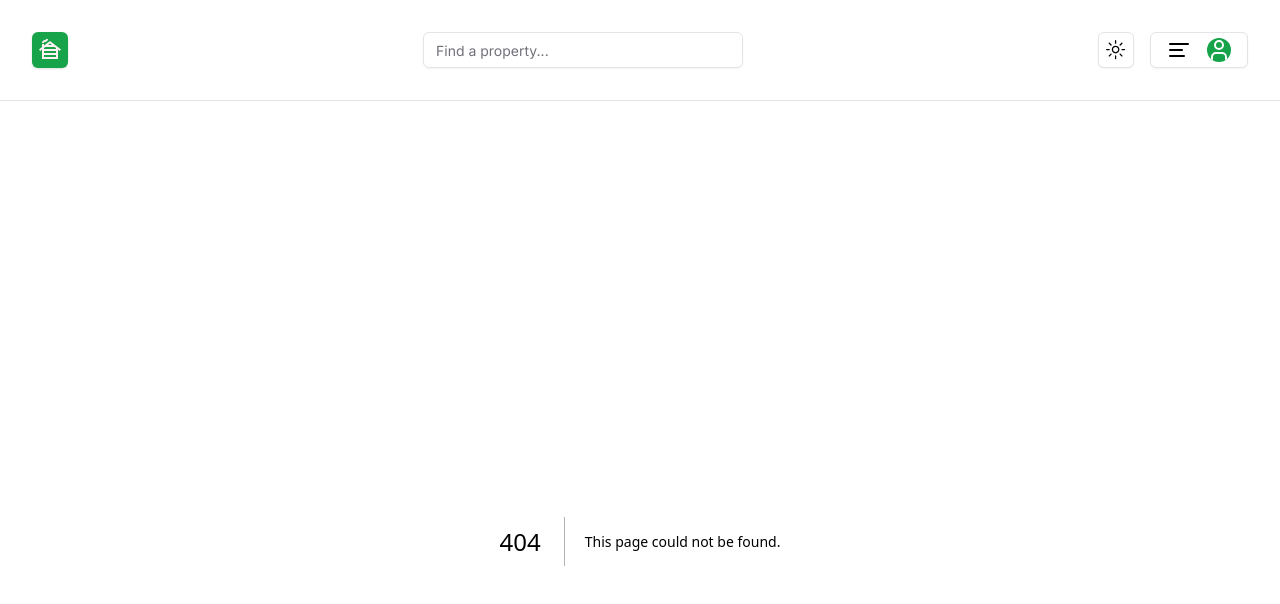
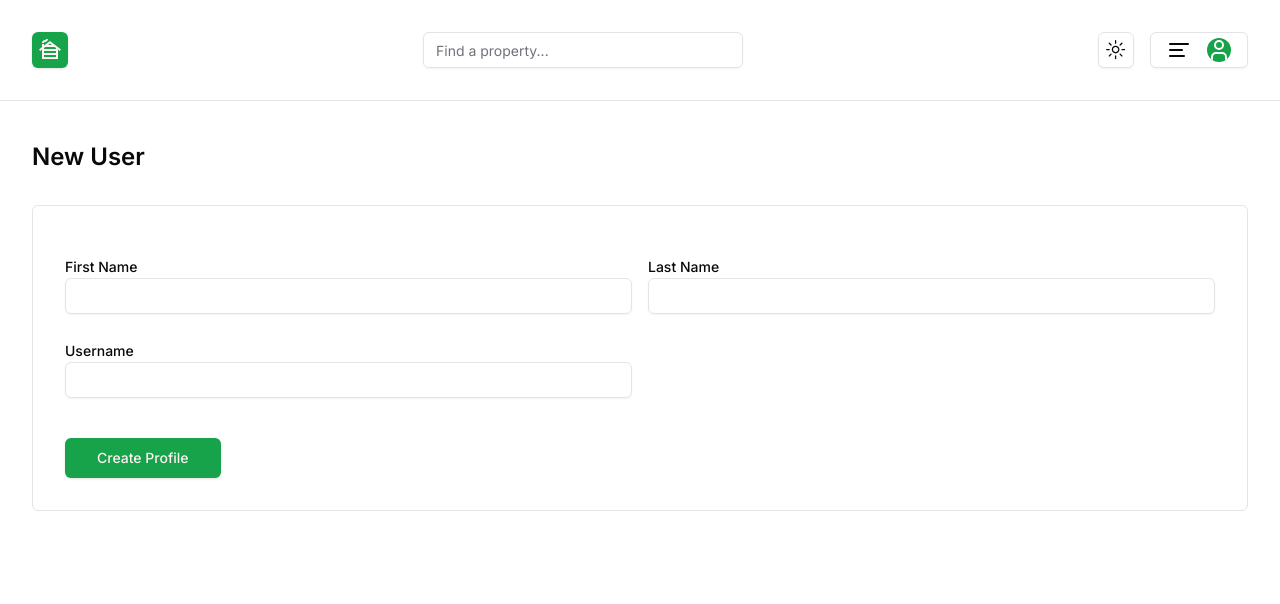
Before and after one commit to matchoo812/home-away, a Next.js app: page /profile/create in a window 1280 px wide. Before the commit this address had no page. Shown: the top 604 px of the page. Built offline with nearby package versions, Linux system fonts and the light colour scheme.

Commit message:
create form-related components and set up frontend for basic user profile creation

```diff
--- /dev/null
+++ b/app/profile/create/page.tsx
@@ -0,0 +1,29 @@
+import FormContainer from "@/components/form/FormContainer";
+import FormInput from "@/components/form/FormInput";
+import { SubmitButton } from "@/components/form/Buttons";
+
+const createProfileAction = async (prevState: any, formData: FormData) => {
+  "use server";
+  const firstName = formData.get("firstName") as string;
+  console.log(firstName);
+  return { message: "Profile created" };
+};
+
+function CreateProfilePage() {
+  return (
+    <section>
+      <h1 className='text-2xl font-semibold mb-8 capitalize'>New User</h1>
+      <div className='border p-8 rounded-md '>
+        <FormContainer action={createProfileAction}>
+          <div className='grid md:grid-cols-2 gap-4 mt-4'>
+            <FormInput name='firstName' type='text' label='First Name' />
+            <FormInput name='lastName' type='text' label='Last Name' />
+            <FormInput name='username' type='text' label='Username' />
+          </div>
+          <SubmitButton text='Create Profile' className='mt-8' />
+        </FormContainer>
+      </div>
+    </section>
+  );
+}
+export default CreateProfilePage;
--- a/app/profile/page.tsx
+++ b/app/profile/page.tsx
@@ -1,3 +1,5 @@
+import { SubmitButton } from "@/components/form/Buttons";
+
 function ProfilePage() {
   return (
     <div>
--- /dev/null
+++ b/components/form/Buttons.tsx
@@ -0,0 +1,33 @@
+"use client";
+import { ReloadIcon } from "@radix-ui/react-icons";
+import { useFormStatus } from "react-dom";
+import { Button } from "@/components/ui/button";
+
+type SubmitButtonProps = {
+  className?: string;
+  text?: string;
+};
+
+export function SubmitButton({
+  className = "",
+  text = "Submit",
+}: SubmitButtonProps) {
+  const { pending } = useFormStatus();
+
+  return (
+    <Button
+      type='submit'
+      disabled={pending}
+      className={`capitalize ${className}`}
+      size='lg'>
+      {pending ? (
+        <>
+          <ReloadIcon className='mr-2 h-4 w-4 animate-spin' />
+          Please wait...
+        </>
+      ) : (
+        text
+      )}
+    </Button>
+  );
+}
--- /dev/null
+++ b/components/form/FormContainer.tsx
@@ -0,0 +1,31 @@
+"use client";
+
+import { useFormState } from "react-dom";
+import { useEffect } from "react";
+import { useToast } from "../ui/use-toast";
+import { actionFunction } from "@/utils/types";
+
+const initialState = {
+  message: "",
+};
+
+type FormContainerProps = {
+  action: actionFunction;
+  children: React.ReactNode;
+};
+
+function FormContainer(props: FormContainerProps) {
+  const { action, children } = props;
+  const [state, formAction] = useFormState(action, initialState);
+  const { toast } = useToast();
+
+  useEffect(() => {
+    if (state.message) {
+      toast({ description: state.message });
+    }
+  }, [state]);
+
+  return <form action={formAction}>{children}</form>;
+}
+
+export default FormContainer;
--- /dev/null
+++ b/components/form/FormInput.tsx
@@ -0,0 +1,31 @@
+import { Label } from "@/components/ui/label";
+import { Input } from "@/components/ui/input";
+
+type FormInputProps = {
+  name: string;
+  type: string;
+  label?: string;
+  defaultValue?: string;
+  placeholder?: string;
+};
+
+function FormInput(props: FormInputProps) {
+  const { name, type, label, defaultValue, placeholder } = props;
+
+  return (
+    <div className='mb-2'>
+      <Label htmlFor={name} className='capitalize'>
+        {label || name}
+      </Label>
+      <Input
+        id={name}
+        name={name}
+        type={type}
+        defaultValue={defaultValue}
+        placeholder={placeholder}
+        required
+      />
+    </div>
+  );
+}
+export default FormInput;
--- /dev/null
+++ b/utils/types.ts
@@ -0,0 +1,4 @@
+export type actionFunction = (
+  prevState: any,
+  formData: FormData
+) => Promise<{ message: string }>;
```
